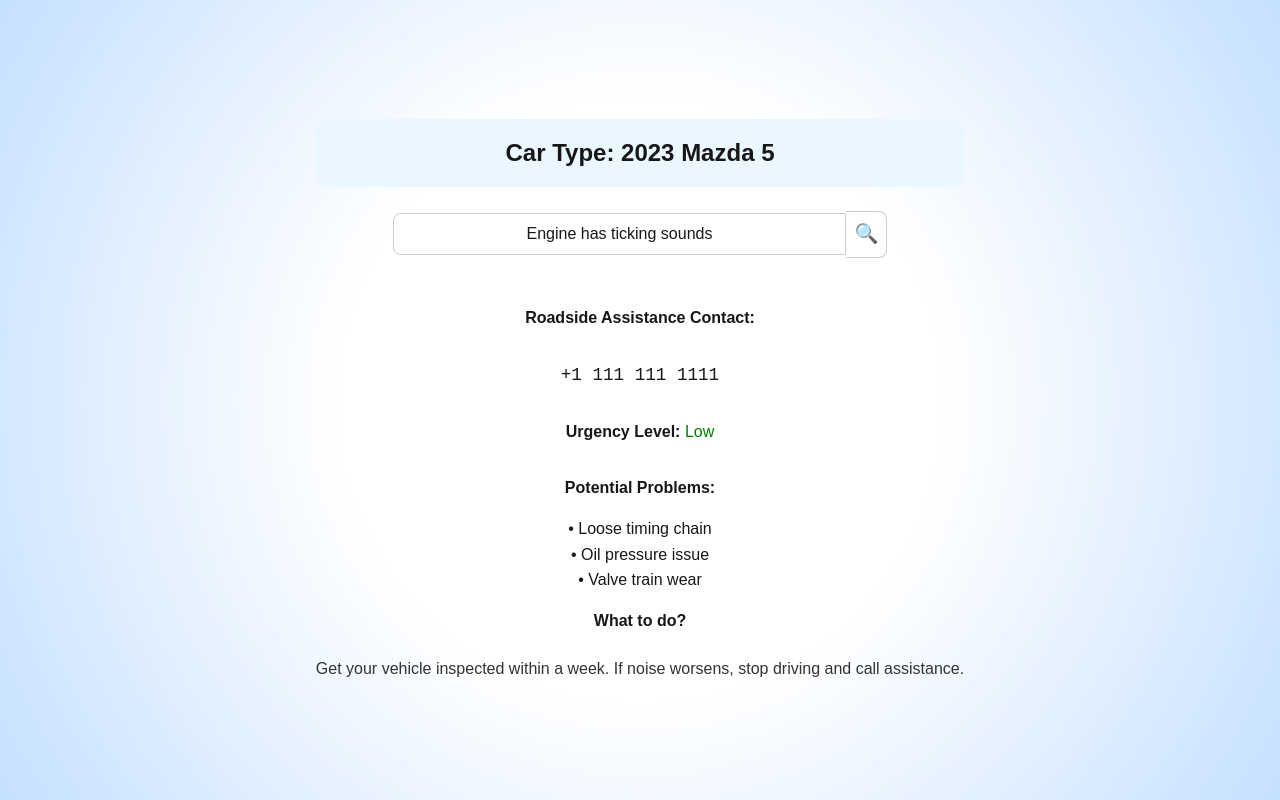
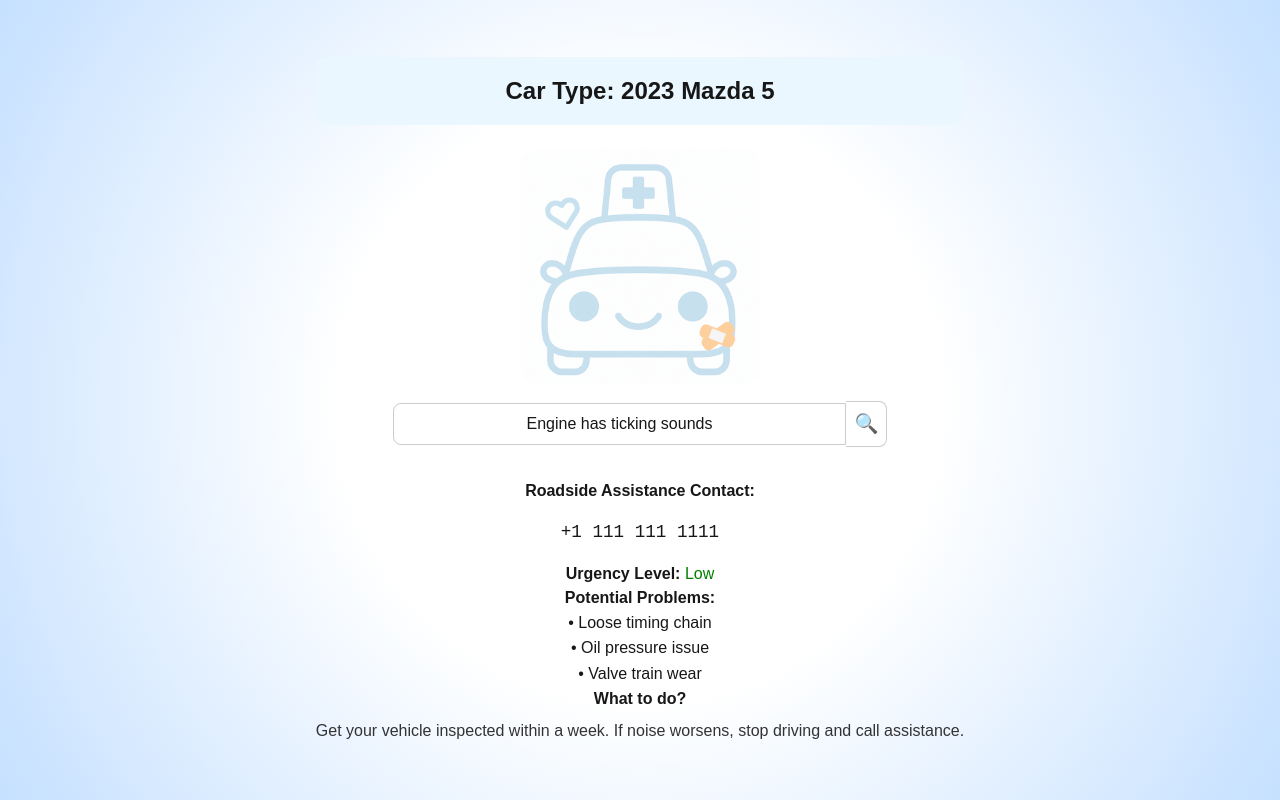
Before and after one commit to ptumali/MediCar, a Next.js app in the folder frontend/: page /result in a window 1280 px wide. Built offline with nearby package versions, Linux system fonts and the light colour scheme.

Commit message:
Results page

```diff
--- a/frontend/src/app/result/page.jsx
+++ b/frontend/src/app/result/page.jsx
@@ -1,13 +1,11 @@
 'use client';
+import Image from 'next/image';
 import styles from './results.module.css';
 import { useSearchParams } from 'next/navigation';
 
 export default function ResultsPage() {
-  // In a real app, you'd probably pass this through state or query params
   const car = { year: '2023', make: 'Mazda', model: '5' };
   const symptom = 'Engine has ticking sounds';
-
-  // Dummy results
   const contact = '+1 111 111 1111';
   const urgency = 'Low';
   const problems = ['Loose timing chain', 'Oil pressure issue', 'Valve train wear'];
@@ -16,6 +14,14 @@
     <main className={styles.page}>
       <div className={styles.card}>
         <h2 className={styles.heading}>Car Type: {car.year} {car.make} {car.model}</h2>
+
+        <Image
+          src="/medicar-healed.png"
+          alt="MediCar healed mascot"
+          width={240}
+          height={240}
+          className={styles.imageBox}
+        />
 
         <div className={styles.symptomSearch}>
           <input
--- a/frontend/src/app/result/results.module.css
+++ b/frontend/src/app/result/results.module.css
@@ -63,9 +63,6 @@
 
 .label {
   font-weight: 600;
-  border-radius: 8px;
-  border-radius: 12px;
-  padding: 1rem 2rem;
   width: 100%;
   text-align: center;
 }
@@ -73,8 +70,6 @@
 .contact {
   font-family: monospace;
   font-size: 1.1rem;
-  border-radius: 8px;
-  border-radius: 12px;
   padding: 1rem 2rem;
   width: 100%;
   text-align: center;
@@ -89,8 +84,6 @@
   list-style-type: none;
   padding-left: 0;
   line-height: 1.6;
-  border-radius: 8px;
-  border-radius: 12px;
   width: 100%;
   text-align: center;
 }
@@ -99,8 +92,12 @@
   margin-top: 0.5rem;
   font-size: 1rem;
   color: #333;
-  border-radius: 8px;
-  border-radius: 12px;
   width: 100%;
   text-align: center;
 }
+
+.imageBox {
+  margin: 1rem auto;
+  display: block;
+  opacity: 0.95;
+}
```
Also changed, not shown: frontend/public/medicar-healed.png (added), frontend/public/medicar-hurt.png (deleted).
